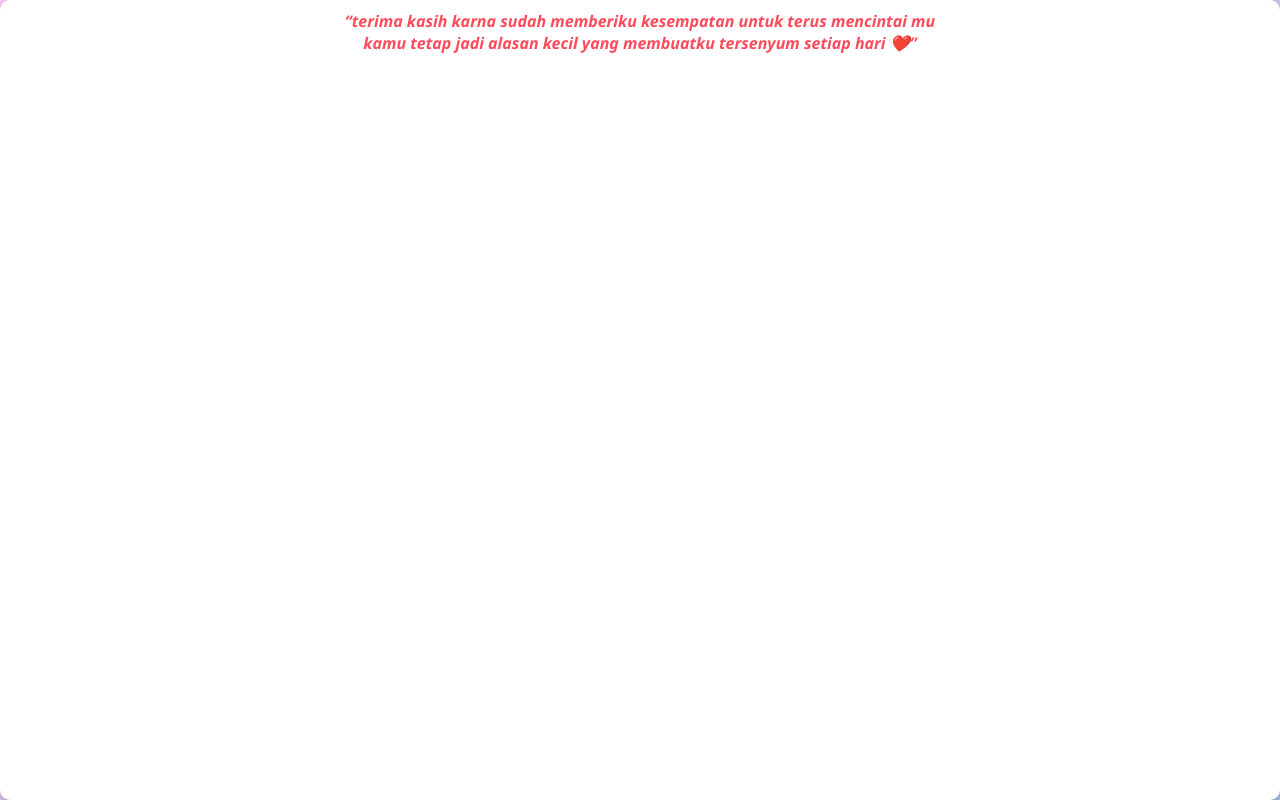
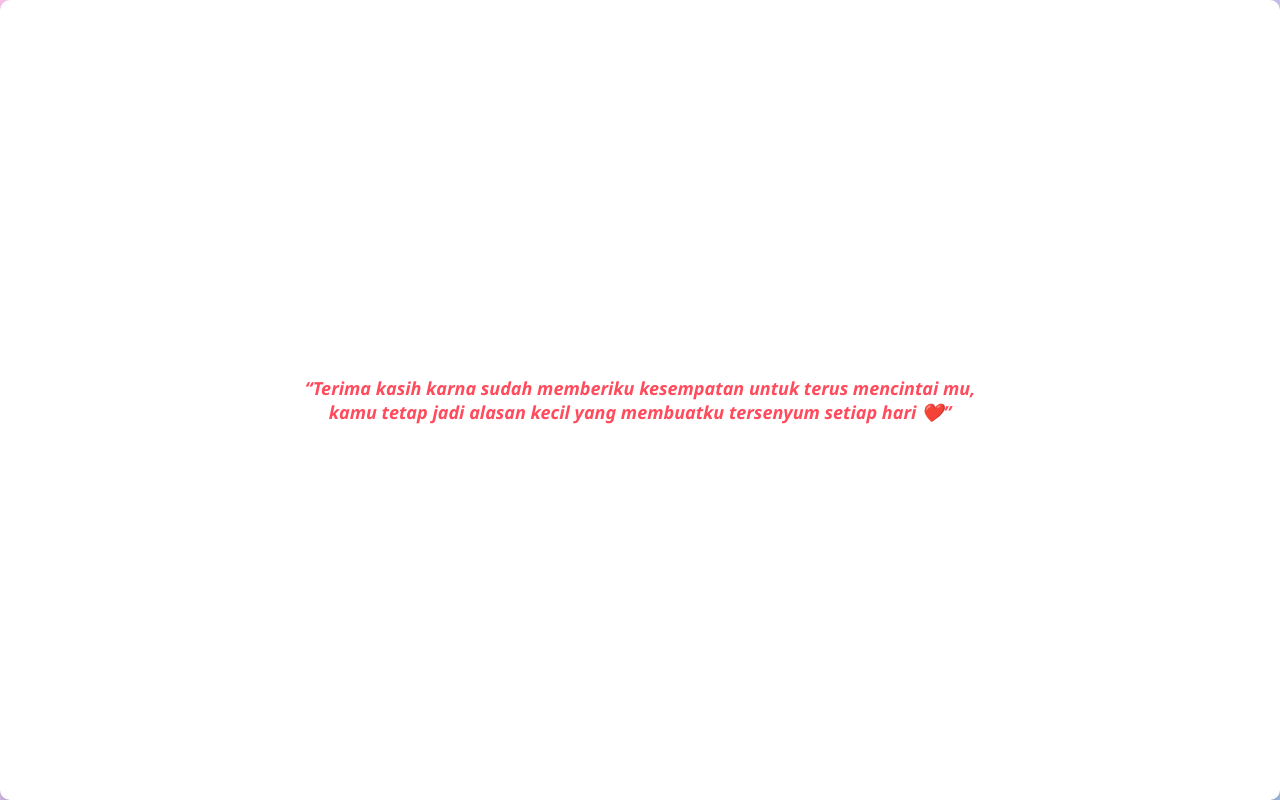
Before and after one commit to depaa81/scrapbook-untukmu, a plain HTML site: page index.html in a window 1280 px wide. Drawn offline with Linux system fonts and the light colour scheme.

Commit message:
Update index.html

```diff
--- a/index.html
+++ b/index.html
@@ -27,11 +27,12 @@ untuk sekadar mendengar suaramu atau melihat senyummu. "</div>
       <div class="text">"pada akhirnya aku memiliki kemajuan dari usaha aku untuk mendapatkan kamu🤍"</div>
     </div>
   </div>
-      <div class="page" style="z-index:1">
-      <div class="text" style="color:#ff4b5c; font-weight:bold; text-align:center;">
-        “terima kasih karna sudah memberiku kesempatan untuk terus mencintai mu<br>
-        kamu tetap jadi alasan kecil yang membuatku tersenyum setiap hari ❤️”
-      </div>
+<div class="page" style="z-index:1; display:flex; justify-content:center; align-items:center;">
+  <div class="text" style="color:#ff4b5c; font-weight:bold; text-align:center; font-size:18px; padding:20px;">
+    “Terima kasih karna sudah memberiku kesempatan untuk terus mencintai mu,<br>
+    kamu tetap jadi alasan kecil yang membuatku tersenyum setiap hari ❤️”
+  </div>
+</div>
     </div>
 
   <div class="controls">
```
